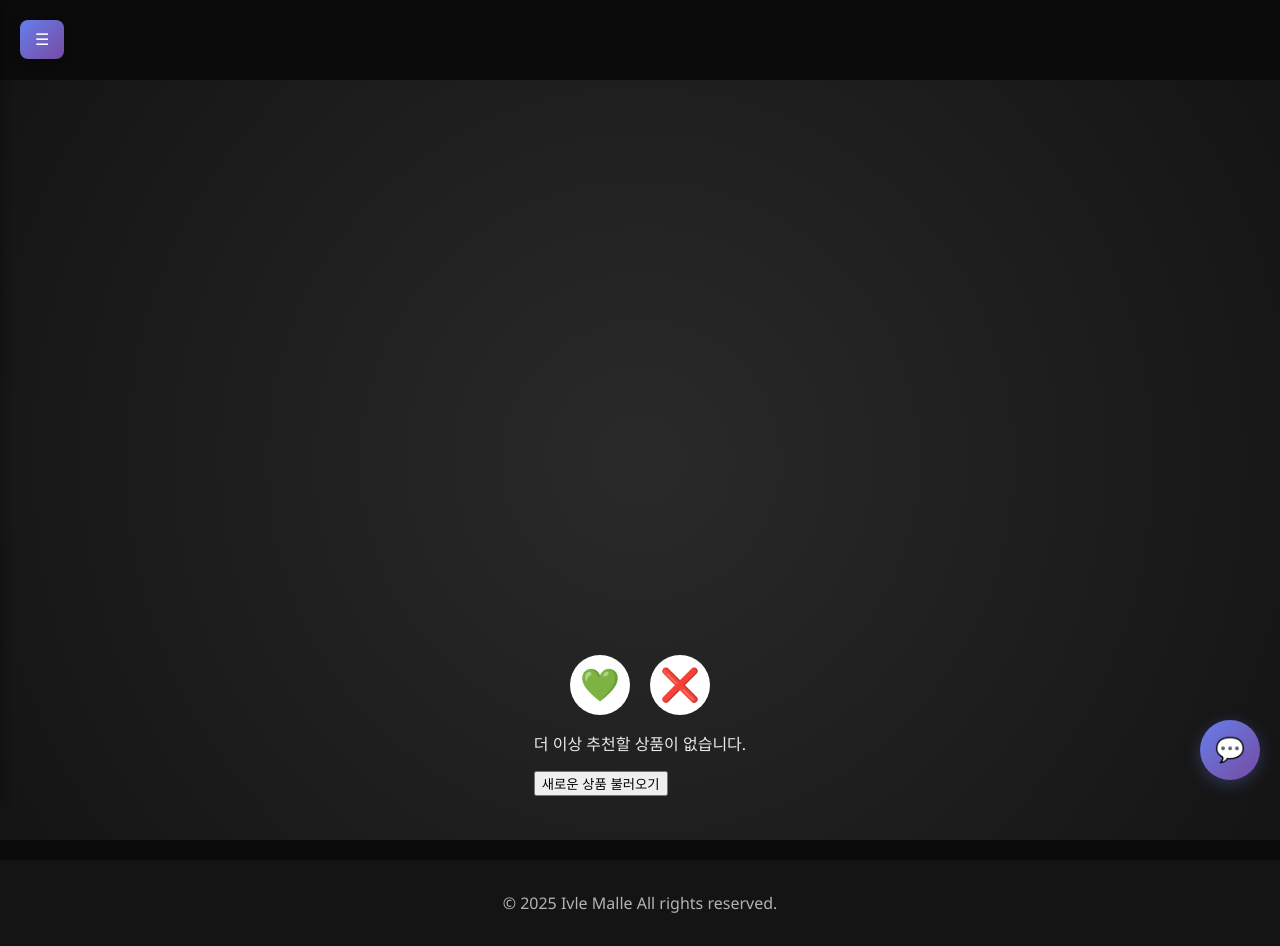
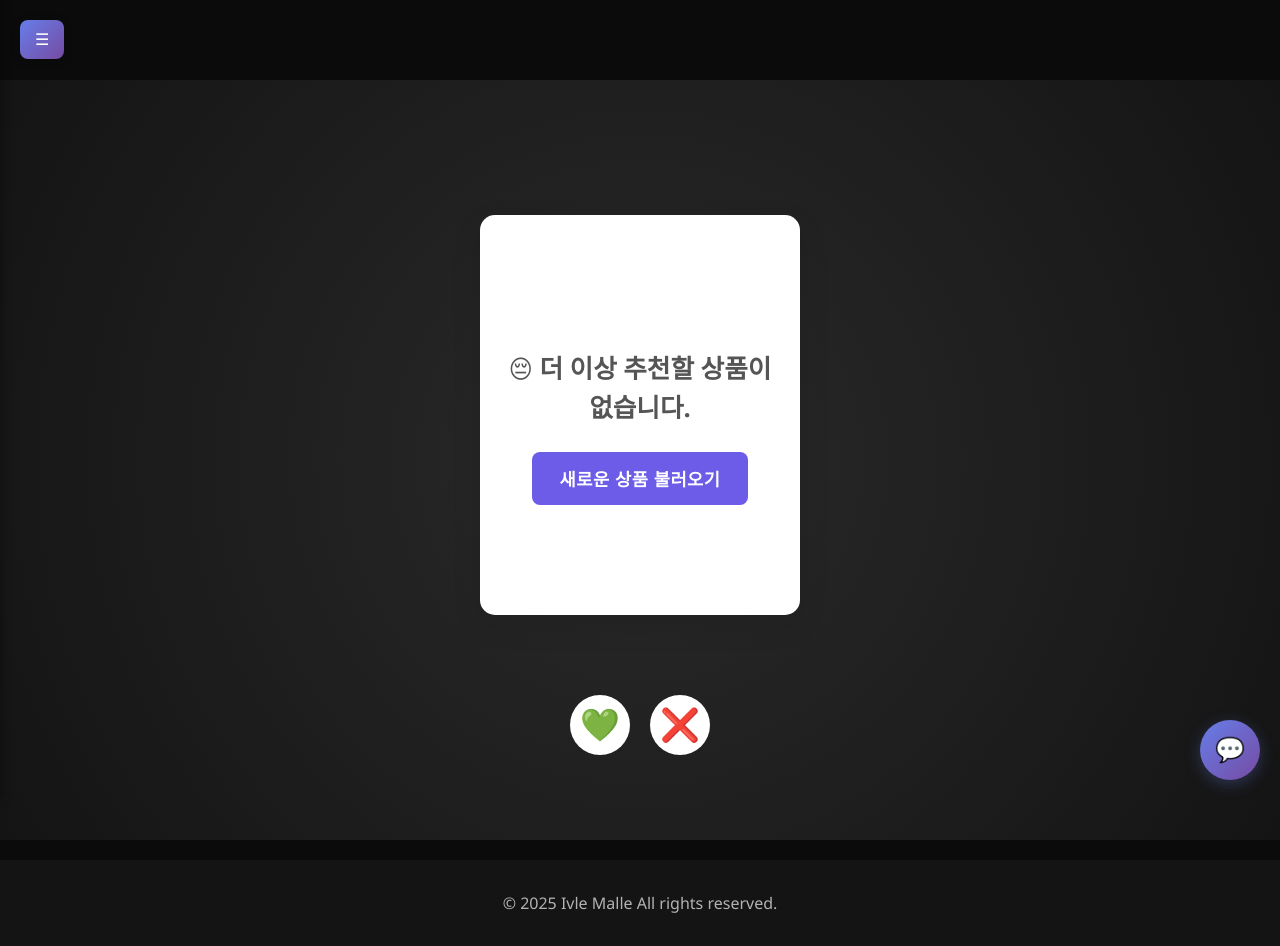
Before and after one commit to SKNETWORKS-FAMILY-AICAMP/SKN13-FINAL-2TEAM, a FastAPI app: page /preference/ in a window 1280 px wide. Run offline with FastAPI, Linux system fonts and the light colour scheme; the visitor is signed in with stand-in values (Sample User, id 1); parts of the project's set-up code (start-up, migrations or seed data) failed here and were passed over; some libraries are stand-ins or nearby versions.

Commit message:
feat: [김지민] 좋아요 싫어요 업데이트

```diff
--- /dev/null
+++ b/FAST_API/static/css/preference_custom.css
@@ -0,0 +1,69 @@
+.preference-message-container {
+    display: none; /* Initially hidden */
+    flex-direction: column; /* Stack items vertically */
+    justify-content: center; /* Center vertically */
+    align-items: center; /* Center horizontally */
+    text-align: center;
+    padding: 40px 20px;
+    background-color: #ffffff; /* White background */
+    border-radius: 15px; /* More rounded corners */
+    box-shadow: 0 10px 30px rgba(0, 0, 0, 0.1); /* Softer, larger shadow */
+    margin: 50px auto;
+    max-width: 500px; /* Slightly narrower */
+    font-family: 'Segoe UI', Tahoma, Geneva, Verdana, sans-serif; /* Modern font */
+    color: #333;
+    min-height: 300px; /* Ensure it takes up space like a card */
+    position: absolute; /* Position absolutely to overlay cards */
+    top: 0;
+    left: 0;
+    right: 0;
+    bottom: 0;
+    z-index: 10; /* Ensure it's above other elements */
+    opacity: 0; /* Start hidden for fade-in effect */
+    transition: opacity 0.5s ease-in-out; /* Smooth fade-in */
+}
+
+.preference-message-container.show {
+    display: flex; /* Show when active */
+    opacity: 1;
+}
+
+.preference-message-container p {
+    font-size: 1.6em; /* Slightly smaller, more elegant */
+    font-weight: 600; /* Semi-bold */
+    margin-bottom: 25px;
+    color: #555;
+    line-height: 1.5;
+    display: flex;
+    align-items: center;
+    gap: 10px; /* Space between emoji and text */
+}
+
+.preference-message-container p .emoji {
+    font-size: 1.8em; /* Larger emoji */
+}
+
+.preference-load-button {
+    background-color: #6c5ce7; /* A pleasant purple */
+    color: white;
+    border: none;
+    padding: 14px 28px;
+    font-size: 1.1em;
+    border-radius: 8px; /* More rounded button */
+    cursor: pointer;
+    transition: background-color 0.3s ease, transform 0.2s ease, box-shadow 0.3s ease;
+    letter-spacing: 0.5px; /* Slightly more spaced letters */
+    text-transform: uppercase; /* Uppercase text */
+    font-weight: bold;
+}
+
+.preference-load-button:hover {
+    background-color: #5a4bc4; /* Darker purple on hover */
+    transform: translateY(-3px); /* More pronounced lift */
+    box-shadow: 0 8px 20px rgba(108, 92, 231, 0.3); /* Shadow on hover */
+}
+
+.preference-load-button:active {
+    transform: translateY(0);
+    box-shadow: none;
+}
--- a/FAST_API/templates/preference/preference.html
+++ b/FAST_API/templates/preference/preference.html
@@ -2,6 +2,7 @@
 
 {% block head %}
 <link rel="stylesheet" href="{{ url_for('static', path='css/preference.css') }}">
+<link rel="stylesheet" href="{{ url_for('static', path='css/preference_custom.css') }}">
 {% endblock %}
 
 {% block content %}
@@ -19,6 +20,10 @@
             <div class="card-feedback dislike">NOPE</div>
         </div>
         {% endfor %}
+        <div id="no-more-products-message" class="preference-message-container">
+            <p>😔 더 이상 추천할 상품이 없습니다.</p>
+            <button id="load-new-products-button" class="preference-load-button">새로운 상품 불러오기</button>
+        </div>
     </div>
 
         <div class="action-buttons">
@@ -26,10 +31,7 @@
         <button class="action-btn dislike-btn" id="dislike-btn">❌</button>
     </div>
 
-    <div class="no-more-cards" id="no-more-cards" style="display: none;">
-        <p>더 이상 추천할 상품이 없습니다.</p>
-        <button id="refresh-cards-btn" class="refresh-btn">새로운 상품 불러오기</button>
-    </div>
+
 </div>
 
 </div>
@@ -40,20 +42,22 @@
         let cards = Array.from(stack.querySelectorAll('.preference-card')).reverse();
         const likeBtn = document.getElementById('like-btn');
         const dislikeBtn = document.getElementById('dislike-btn');
-        const noMoreCardsDiv = document.getElementById('no-more-cards');
-        const refreshCardsBtn = document.getElementById('refresh-cards-btn');
+        const noMoreCardsDiv = document.getElementById('no-more-products-message');
+        const refreshCardsBtn = document.getElementById('load-new-products-button');
 
         let activeCard = null;
 
         function setupCards() {
-            console.log('setupCards called. Initial cards.length:', cards.length);
+            console.log('setupCards called. Current cards.length:', cards.length);
             if (cards.length === 0) {
-                console.log('No cards initially, showing noMoreCardsDiv.');
-                noMoreCardsDiv.style.display = 'block';
+                console.log('No cards. Showing noMoreCardsDiv. Button display:', refreshCardsBtn.style.display);
+                noMoreCardsDiv.classList.add('show');
+                refreshCardsBtn.style.display = 'block'; // Add this line
+                noMoreCardsDiv.querySelector('p').textContent = '😔 더 이상 추천할 상품이 없습니다.'; // Ensure correct message
                 return;
             }
             // Temporarily remove this line to see if it's ever visible
-            // noMoreCardsDiv.style.display = 'none';
+            // noMoreCardsDiv.classList.remove('show');
 
             cards.forEach((card, index) => {
                 const zIndex = index + 1;
@@ -130,14 +134,20 @@
                         console.log('Draggable instance killed.');
                     }
 
+                    console.log('GSAP animation onComplete. Before cards.pop(), cards.length:', cards.length);
                     cards.pop();
-                    console.log('Card popped from array. New cards.length:', cards.length);
+                    console.log('After cards.pop(), cards.length:', cards.length);
+                    console.log('Card swiped. Remaining cards:', cards.length);
                     activeCard = cards.length > 0 ? cards[cards.length - 1] : null;
                     reorganizeStack();
                     console.log('Checking for last card. Current cards.length:', cards.length);
+                    console.log('Checking if cards.length is 0:', cards.length === 0);
                     if (cards.length === 0) {
-                        console.log('All cards processed. Showing noMoreCardsDiv.');
-                        noMoreCardsDiv.style.display = 'block';
+                        console.log('Attempting to show noMoreCardsDiv from swipeCard.');
+                        console.log('All cards exhausted. Showing noMoreCardsDiv. Button display:', refreshCardsBtn.style.display);
+                        noMoreCardsDiv.classList.add('show');
+                        refreshCardsBtn.style.display = 'block'; // Add this line
+                        noMoreCardsDiv.querySelector('p').textContent = '😔 더 이상 추천할 상품이 없습니다.'; // Ensure correct message
                         console.log('noMoreCardsDiv display after setting:', noMoreCardsDiv.style.display);
                     }
                 }
@@ -182,15 +192,24 @@
         });
 
         refreshCardsBtn.addEventListener('click', async () => {
-            console.log('Refresh button clicked.');
-            noMoreCardsDiv.style.display = 'none';
+            console.log('Refresh button clicked. Hiding noMoreCardsDiv.');
+            noMoreCardsDiv.classList.remove('show');
+            console.log('Fetching new items...');
             try {
                 const response = await fetch('/preference/api/items');
+                console.log('Response status:', response.status);
                 if (!response.ok) throw new Error('Failed to fetch new items');
                 const newItems = await response.json();
+                console.log('newItems.length:', newItems.length);
 
                 if (newItems.length > 0) {
-                    stack.innerHTML = ''; // Clear existing cards
+                    console.log('New items found. Clearing stack and setting up new cards.');
+                    // noMoreCardsDiv를 임시로 DOM 밖으로 옮깁니다.
+                    const preferenceContainer = document.querySelector('.preference-container');
+                    preferenceContainer.appendChild(noMoreCardsDiv);
+
+                    stack.innerHTML = ''; // 기존 카드들을 지웁니다.
+
                     newItems.forEach(item => {
                         const cardHtml = `
                             <div class="preference-card" data-product-id="${item.상품ID}">
@@ -205,12 +224,21 @@
                         `;
                         stack.insertAdjacentHTML('beforeend', cardHtml);
                     });
+
+                    // noMoreCardsDiv를 다시 stack 안으로 옮깁니다.
+                    stack.appendChild(noMoreCardsDiv);
+
                     cards = Array.from(stack.querySelectorAll('.preference-card')).reverse();
                     setupCards(); // Re-initialize Draggable for new cards
+                    refreshCardsBtn.style.display = 'block'; // Ensure button is visible
+                    noMoreCardsDiv.querySelector('p').textContent = '😔 더 이상 추천할 상품이 없습니다.'; // Reset message text
+                    console.log('noMoreCardsDiv text reset. Button display:', refreshCardsBtn.style.display);
                 } else {
-                    noMoreCardsDiv.style.display = 'block'; // Show message if no new items
+                    console.log('No new items found. Showing noMoreCardsDiv with "no more to load" message.');
+                    noMoreCardsDiv.classList.add('show'); // Show message if no new items
                     noMoreCardsDiv.querySelector('p').textContent = '더 이상 불러올 상품이 없습니다.';
                     refreshCardsBtn.style.display = 'none';
+                    console.log('Button display:', refreshCardsBtn.style.display);
                 }
             } catch (error) {
                 console.error('Error refreshing cards:', error);
```
